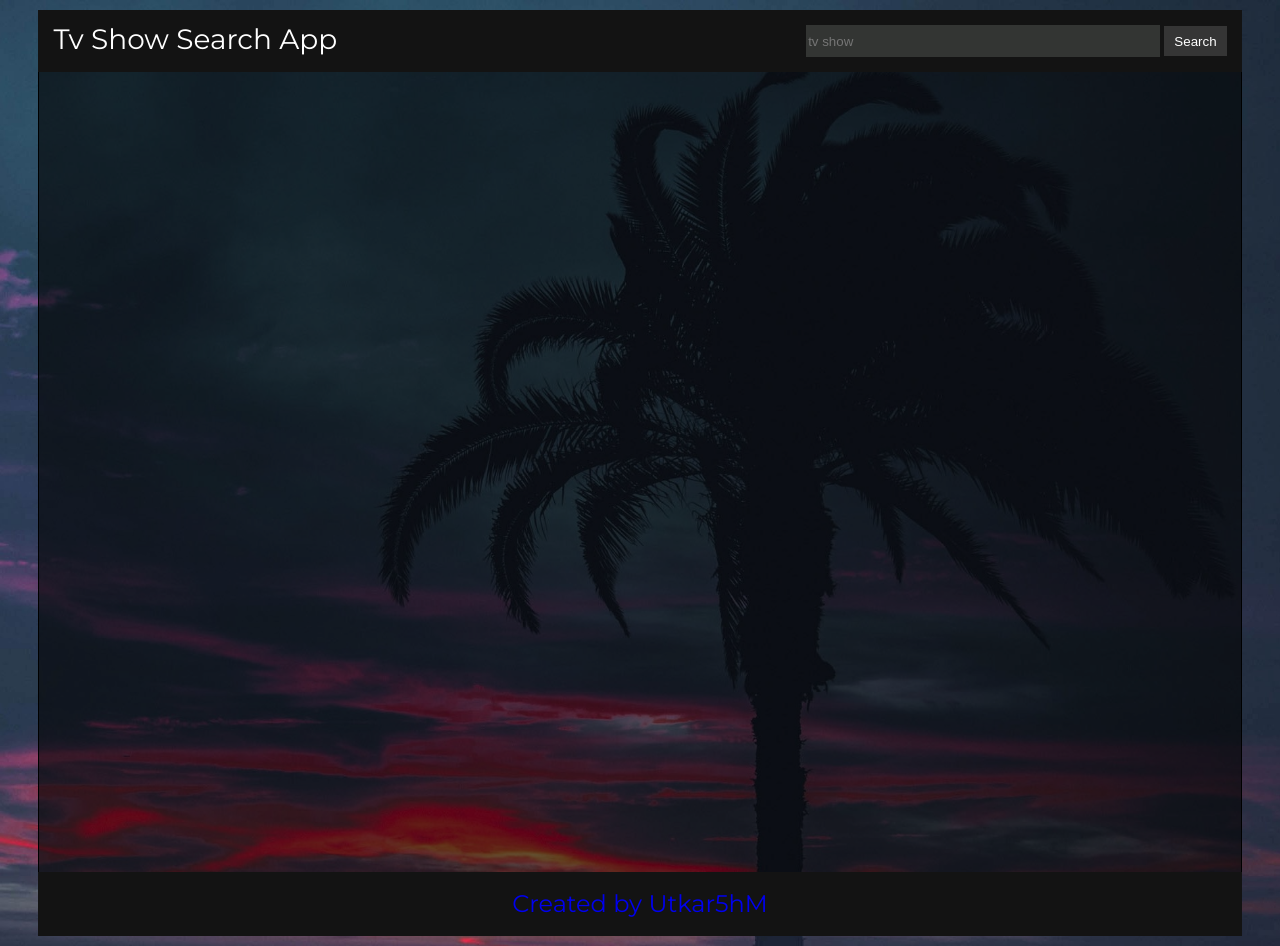
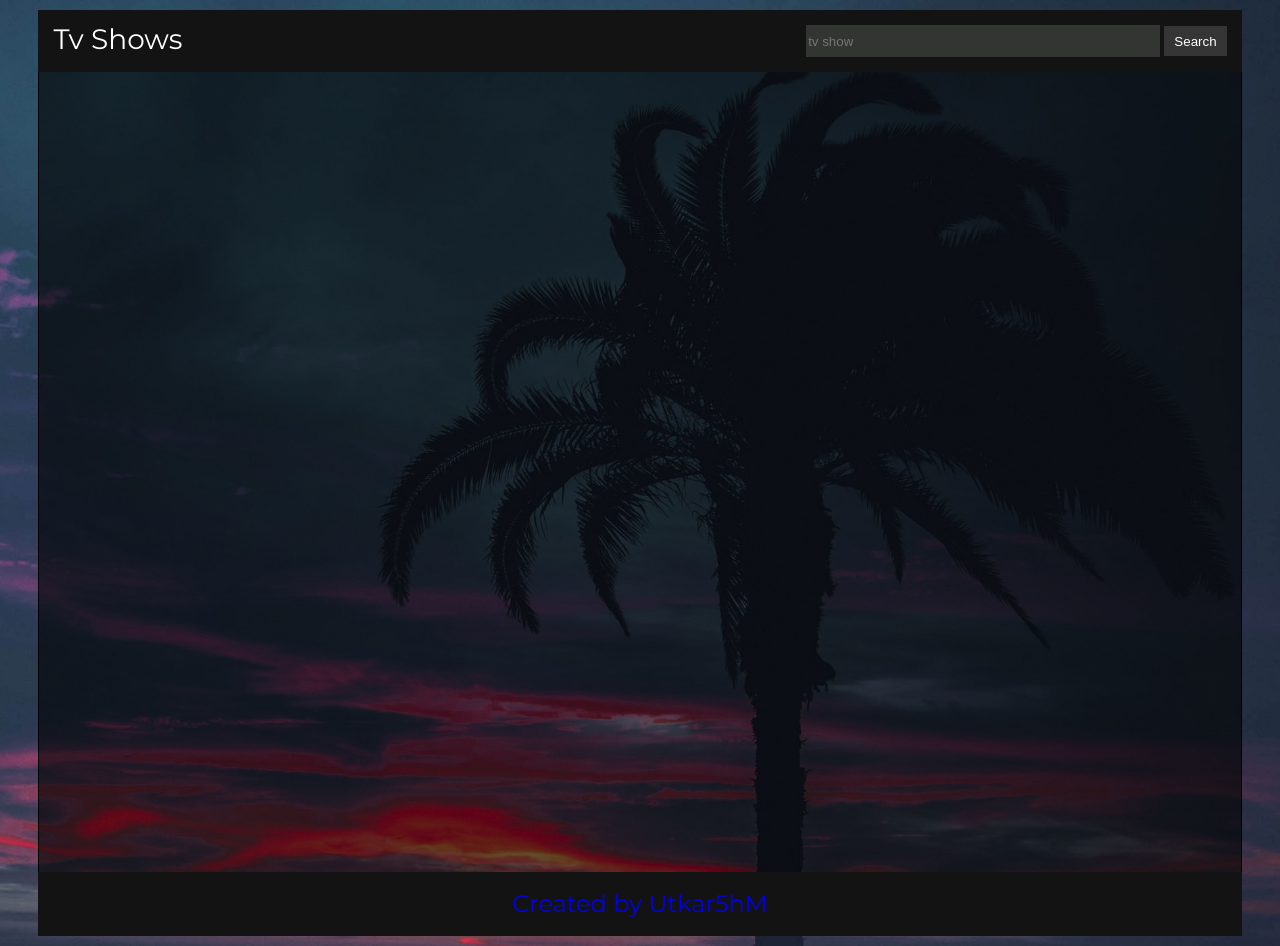
Before and after one commit to Utkar5hM/TV_Show_search_App, a plain HTML site: page index.html in a window 1280 px wide. Drawn offline with nearby package versions, Linux system fonts and the light colour scheme.

Commit message:
Update index.html

```diff
--- a/index.html
+++ b/index.html
@@ -19,7 +19,7 @@
 <body>
     <div class="box">
 
-    <div class="searchbar"><h1>Tv Show Search App</h1>
+    <div class="searchbar"><h1>Tv Shows</h1>
         <div class="searchform">
     <form action="" id="searchForm">
         <input type="text" placeholder="tv show" name="query" id="">
```
